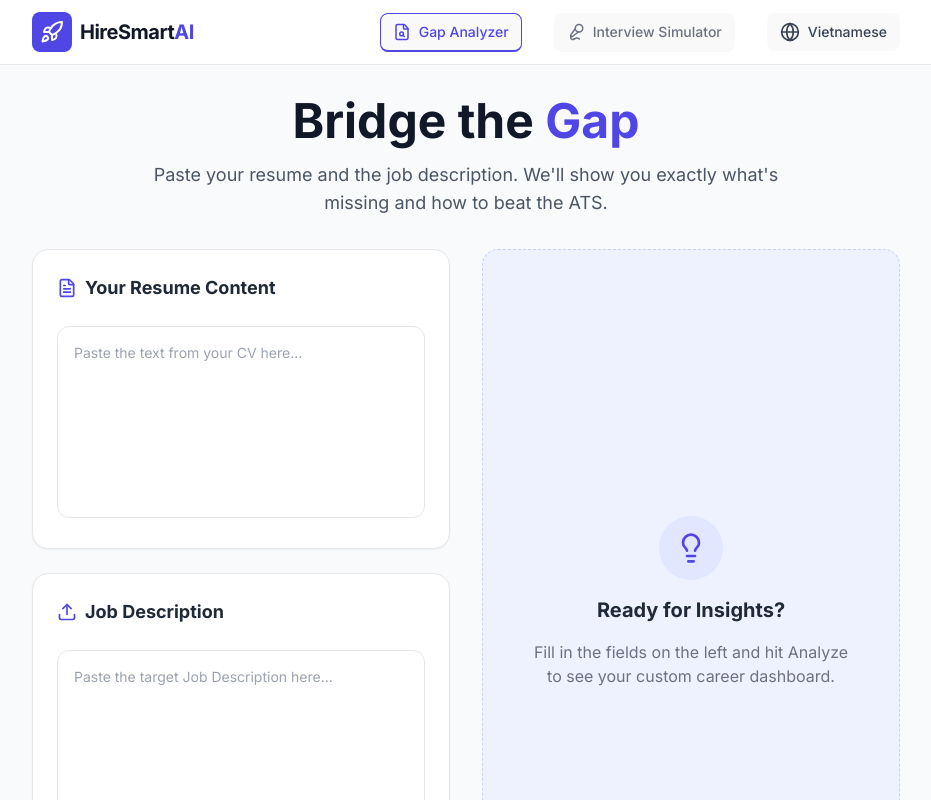
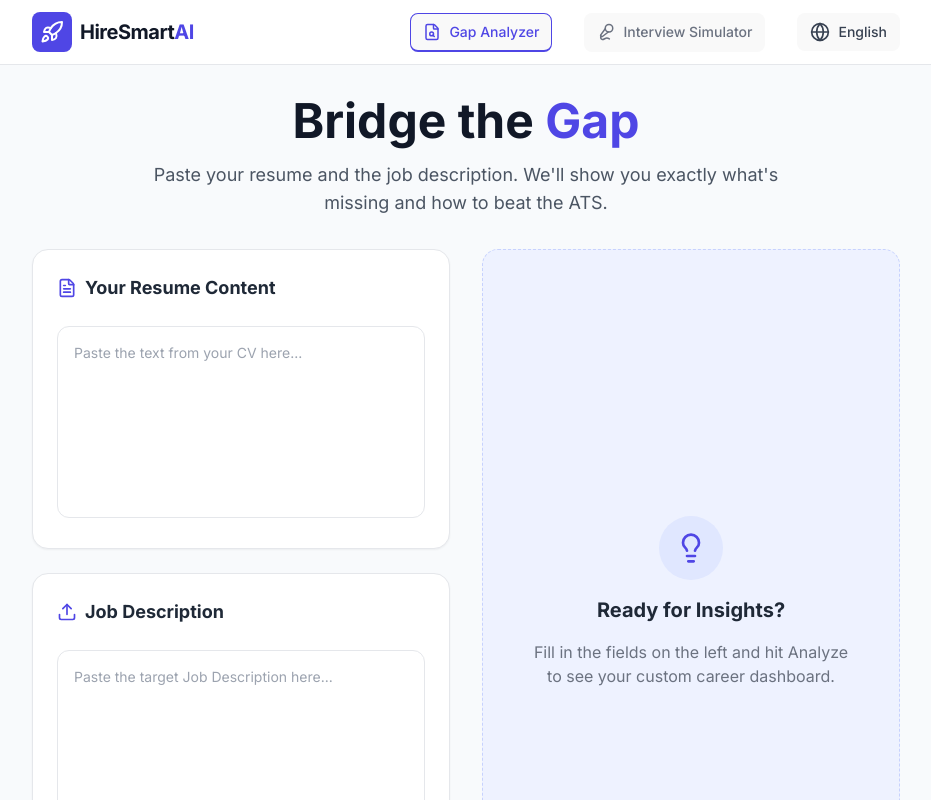
Before and after one commit to itnguyentonman1906/Bridge-the-Gap, a React (Vite) app: page / in a window 1280 px wide. Shown: the top 800 px of the page, without its empty margins (0-931 px from the left). Built offline with nearby package versions, Linux system fonts and the light colour scheme.

Commit message:
thay đổi sử dụng thư viện i18next

```diff
--- a/package.json
+++ b/package.json
@@ -11,9 +11,12 @@
   },
   "dependencies": {
     "@google/genai": "^1.34.0",
+    "i18next": "^25.7.4",
+    "i18next-browser-languagedetector": "^8.2.0",
     "lucide-react": "^0.562.0",
     "react": "^19.2.0",
     "react-dom": "^19.2.0",
+    "react-i18next": "^16.5.3",
     "recharts": "^3.6.0"
   },
   "devDependencies": {
--- a/src/App.tsx
+++ b/src/App.tsx
@@ -4,14 +4,14 @@ import { FileSearch, Mic2, Rocket } from 'lucide-react';
 import Analyzer from './components/Analyzer';
 import Simulator from './components/Simulator';
 import LanguageSwitcher from './components/LanguageSwitcher';
-import { LanguageProvider } from './i18n';
 import { AppTab } from './types';
+import { Suspense } from 'react';
 
 const App: React.FC = () => {
   const [activeTab, setActiveTab] = useState<AppTab>(AppTab.ANALYZER);
 
   return (
-    <LanguageProvider>
+    <Suspense fallback="loading">
       <div className="min-h-screen flex flex-col">
         {/* Header */}
         <header className="bg-white border-b sticky top-0 z-50 w-full">
@@ -77,7 +77,7 @@ const App: React.FC = () => {
           </button>
         </div>
       </div>
-    </LanguageProvider>
+    </Suspense>
   );
 };
 
--- a/src/components/LanguageSwitcher.tsx
+++ b/src/components/LanguageSwitcher.tsx
@@ -1,6 +1,6 @@
 import React from 'react';
+import { useLanguage } from '../i18n';
 import { Globe } from 'lucide-react';
-import { useLanguage } from '../i18n/useLanguage';
 
 const LanguageSwitcher: React.FC = () => {
   const { language, setLanguage, t } = useLanguage();
--- /dev/null
+++ b/src/i18n/i18n.ts
@@ -0,0 +1,31 @@
+import i18n from 'i18next';
+import { initReactI18next } from 'react-i18next';
+import LanguageDetector from 'i18next-browser-languagedetector';
+
+import { translations } from './translations';
+
+const resources = {
+  en: {
+    translation: translations.en
+  },
+  vi: {
+    translation: translations.vi
+  }
+};
+
+i18n
+  .use(LanguageDetector)
+  .use(initReactI18next)
+  .init({
+    resources,
+    fallbackLng: 'en',
+    detection: {
+      order: ['localStorage', 'navigator'],
+      caches: ['localStorage']
+    },
+    interpolation: {
+      escapeValue: false
+    }
+  });
+
+export default i18n;
--- a/src/i18n/index.ts
+++ b/src/i18n/index.ts
@@ -1,4 +1,4 @@
-export { LanguageProvider } from './LanguageContext';
+export { default as i18n } from './i18n';
+export { useLanguage } from './useTranslation';
 export type { Language } from './translations';
 export { translations } from './translations';
-export { useLanguage } from './useLanguage';
--- /dev/null
+++ b/src/i18n/useTranslation.ts
@@ -0,0 +1,17 @@
+import { useTranslation } from 'react-i18next';
+
+export const useLanguage = () => {
+  const { t, i18n } = useTranslation();
+
+  const language = i18n.language as 'en' | 'vi';
+
+  const setLanguage = (lang: 'en' | 'vi') => {
+    i18n.changeLanguage(lang);
+  };
+
+  return {
+    language,
+    setLanguage,
+    t
+  };
+};
```
Also changed, not shown: 1 other file (tests, documents, lock files or other folders).
